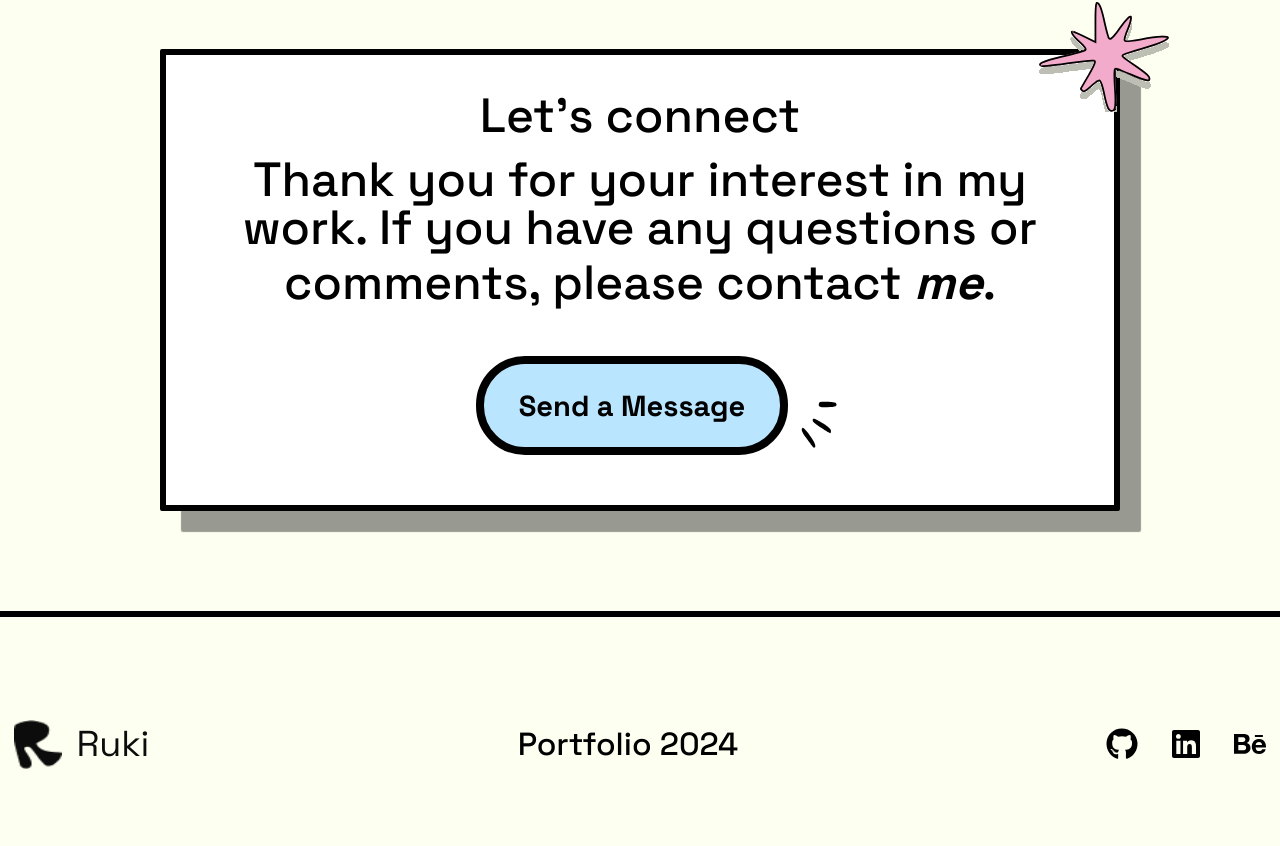
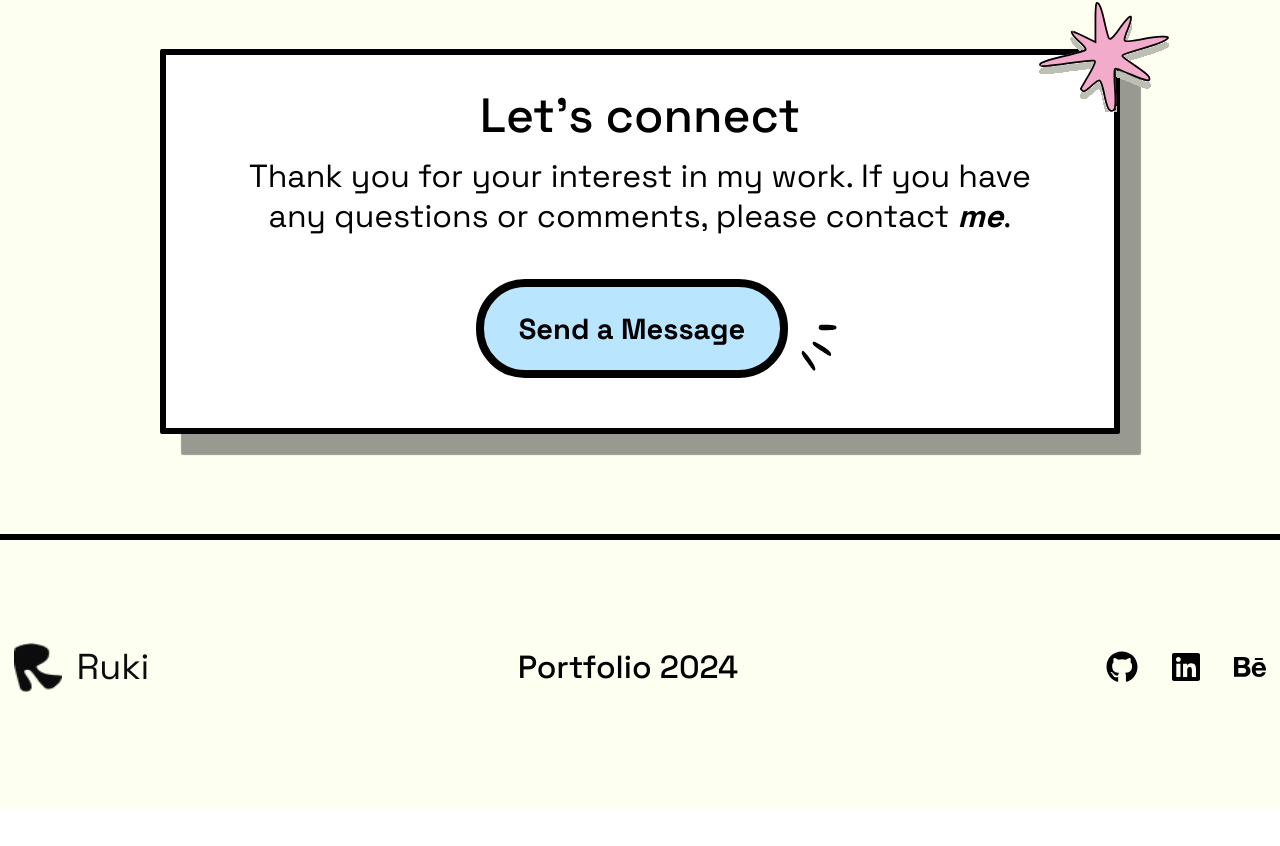
Before and after one commit to salmanfaraj06/react-setup-template, a React (Vite) app: page / in a window 1280 px wide. Shown: the part 3323-4169 px from the top of the page. After the commit the page ends 4130 px from the top, so only its background shows below. Built offline with nearby package versions, Linux system fonts and the light colour scheme.

Commit message:
chore: Update font size in Contact component

```diff
--- a/src/components/Contact.jsx
+++ b/src/components/Contact.jsx
@@ -25,7 +25,7 @@ function Contact() {
             Let’s connect
           </Text>
           <Text
-            size="2xl"
+            size="lg"
             as="p"
             className="mt-4 px-3 text-center font-medium sm:text-xl md:text-2xl "
           >
```
